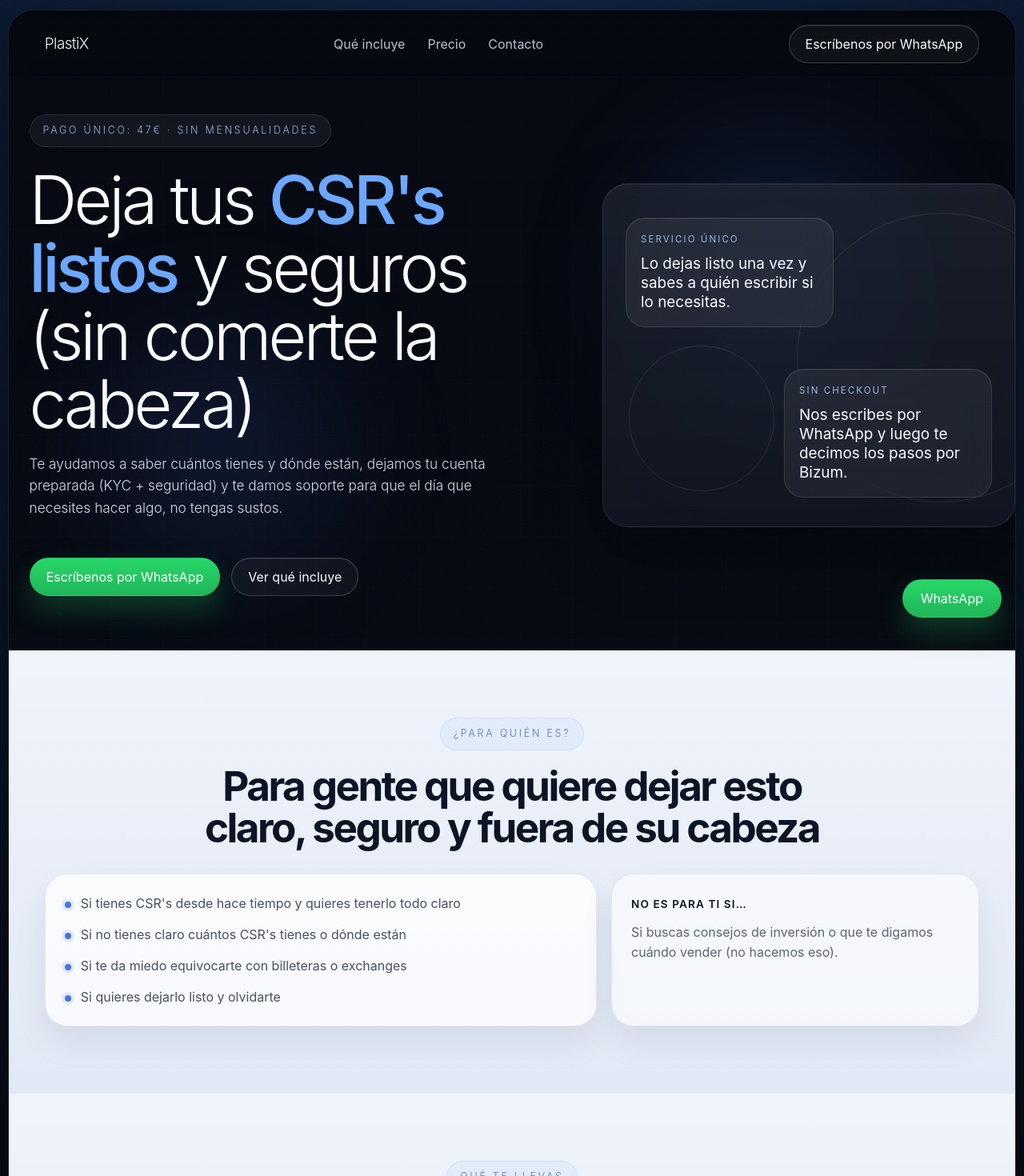
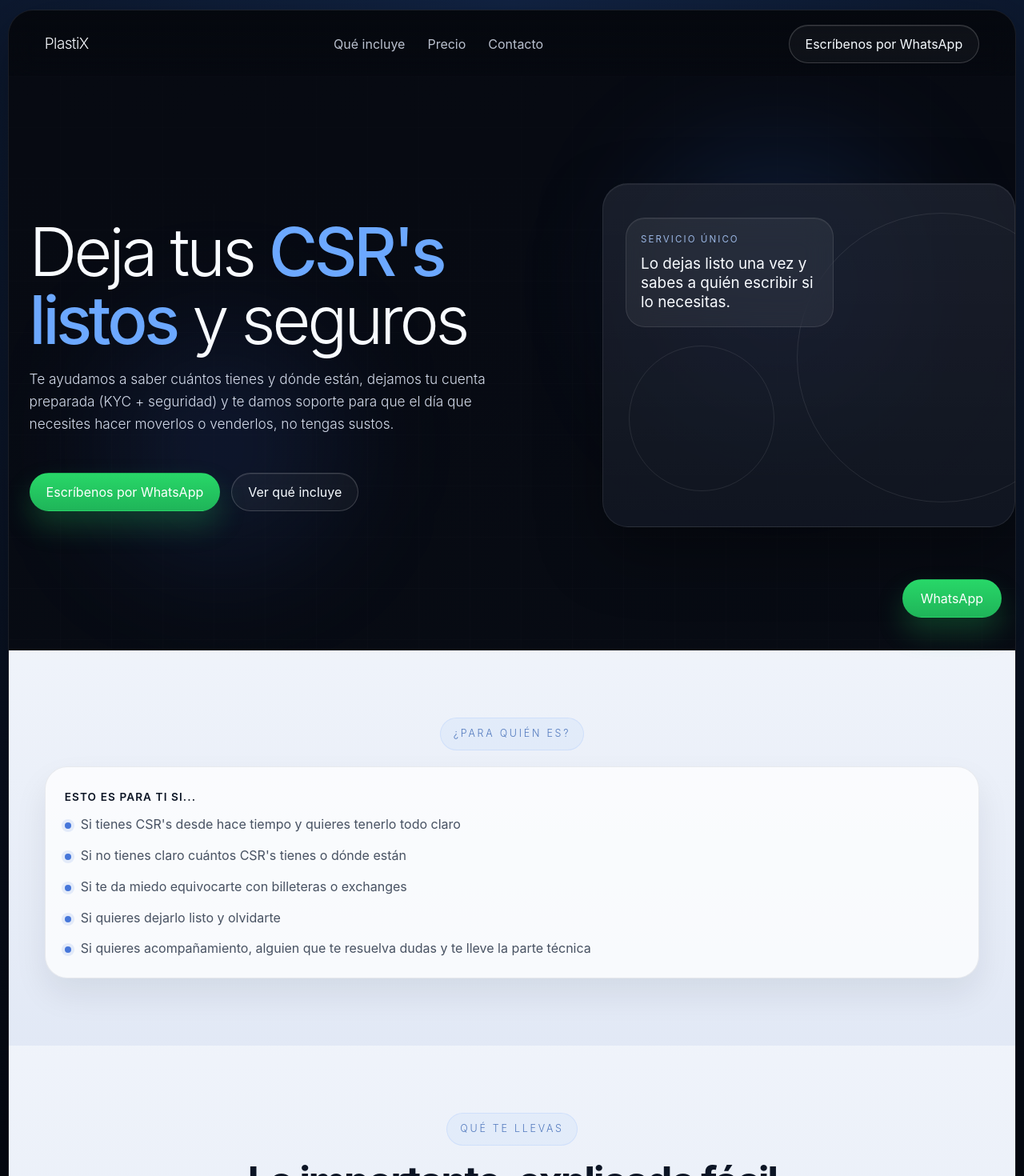
Before and after one commit to PlastiXBusiness/PlastiXBusiness-V0-PlastiXServiciosWeb, a React (Vite) app: page / in a window 1280 px wide. Shown: the top 1470 px of the page at 80% size. Built offline with nearby package versions, Linux system fonts and the light colour scheme.

Commit message:
ajustes de textos y bloques

```diff
--- a/src/App.css
+++ b/src/App.css
@@ -359,9 +359,9 @@
 
 .audience-grid {
   display: grid;
-  grid-template-columns: 1.2fr 0.8fr;
+  grid-template-columns: 1fr;
   gap: 18px;
-  margin-top: 32px;
+  margin-top: 20px;
 }
 
 .audience-card,
@@ -376,16 +376,6 @@
 .audience-card {
   padding: 24px;
   background: rgba(255, 255, 255, 0.74);
-}
-
-.audience-card-muted {
-  background: rgba(255, 255, 255, 0.58);
-}
-
-.audience-card-muted p {
-  margin: 0;
-  color: rgba(57, 69, 88, 0.82);
-  line-height: 1.6;
 }
 
 .audience-list {
@@ -663,20 +653,18 @@
 
 .single-price-card {
   max-width: 720px;
-  margin: 34px auto 0;
-  padding: 30px;
+  margin: 28px auto 0;
+  padding: 28px;
   text-align: center;
-  background:
-    linear-gradient(180deg, rgba(33, 43, 65, 0.88), rgba(23, 31, 47, 0.92)),
-    rgba(30, 41, 59, 0.95);
+  background: rgba(255, 255, 255, 0.78);
 }
 
 .single-price-label {
   display: inline-flex;
   padding: 9px 14px;
   border-radius: 999px;
-  background: rgba(255, 255, 255, 0.08);
-  color: rgba(173, 210, 255, 0.92);
+  background: rgba(70, 118, 217, 0.1);
+  color: rgba(69, 112, 185, 0.92);
   font-size: 0.8rem;
   letter-spacing: 0.14em;
   text-transform: uppercase;
@@ -684,21 +672,14 @@
 
 .single-price-value {
   margin-top: 18px;
-  color: #ffffff;
-  font-size: clamp(3rem, 8vw, 4.8rem);
+  color: #0c1525;
+  font-size: clamp(2.6rem, 7vw, 4.2rem);
   line-height: 1;
   font-weight: 300;
 }
 
-.single-price-card p {
-  max-width: 48ch;
-  margin: 18px auto 0;
-  color: rgba(230, 237, 252, 0.82);
-  line-height: 1.6;
-}
-
 .single-price-card .hero-button {
-  margin-top: 26px;
+  margin-top: 22px;
 }
 
 .steps-grid {
--- a/src/App.jsx
+++ b/src/App.jsx
@@ -16,6 +16,7 @@ const audienceItems = [
   "Si no tienes claro cuántos CSR's tienes o dónde están",
   'Si te da miedo equivocarte con billeteras o exchanges',
   'Si quieres dejarlo listo y olvidarte',
+  'Si quieres acompañamiento, alguien que te resuelva dudas y te lleve la parte técnica',
 ]
 
 const benefitCards = [
@@ -192,14 +193,13 @@ function App() {
           <div className="hero-glow hero-glow-left"></div>
 
           <div className="hero-content">
-            <span className="section-chip">Pago único: 47€ · Sin mensualidades</span>
             <h1>
-              Deja tus <span>CSR&apos;s listos</span> y seguros (sin comerte la cabeza)
+              Deja tus <span>CSR&apos;s listos</span> y seguros
             </h1>
             <p>
               Te ayudamos a saber cuántos tienes y dónde están, dejamos tu cuenta
               preparada (KYC + seguridad) y te damos soporte para que el día que
-              necesites hacer algo, no tengas sustos.
+              necesites hacer moverlos o venderlos, no tengas sustos.
             </p>
 
             <div className="hero-actions">
@@ -217,34 +217,22 @@ function App() {
               <span>Servicio único</span>
               <strong>Lo dejas listo una vez y sabes a quién escribir si lo necesitas.</strong>
             </div>
-            <div className="panel-card panel-card-bottom">
-              <span>Sin checkout</span>
-              <strong>Nos escribes por WhatsApp y luego te decimos los pasos por Bizum.</strong>
-            </div>
           </div>
         </section>
 
         <section className="section light-section audience-section">
           <div className="section-heading center narrow">
             <span className="section-label">¿Para quién es?</span>
-            <h2>Para gente que quiere dejar esto claro, seguro y fuera de su cabeza</h2>
           </div>
 
           <div className="audience-grid">
             <div className="audience-card">
+              <span className="mini-title">Esto es para ti si...</span>
               <ul className="audience-list">
                 {audienceItems.map((item) => (
                   <li key={item}>{item}</li>
                 ))}
               </ul>
-            </div>
-
-            <div className="audience-card audience-card-muted">
-              <span className="mini-title">No es para ti si…</span>
-              <p>
-                Si buscas consejos de inversión o que te digamos cuándo vender (no
-                hacemos eso).
-              </p>
             </div>
           </div>
         </section>
@@ -287,22 +275,9 @@ function App() {
               </li>
             ))}
           </ul>
-        </section>
-
-        <section className="section pricing-section" id="precio">
-          <div className="section-heading center narrow">
-            <span className="section-label accent">Precio</span>
-            <h2>47€ (pago único)</h2>
-            <p>Sin mensualidades. Nos escribes por WhatsApp y te decimos los pasos.</p>
-          </div>
-
-          <div className="single-price-card">
-            <span className="single-price-label">Servicio técnico / operativo</span>
-            <div className="single-price-value">47€</div>
-            <p>
-              Te atendemos por WhatsApp, revisamos tu caso y después el pago se hace
-              por Bizum. Sin checkout y sin líos raros.
-            </p>
+          <div className="single-price-card" id="precio">
+            <span className="single-price-label">Precio</span>
+            <div className="single-price-value">47€ (pago único)</div>
             <a className="hero-button solid" href="#contacto">
               Escríbenos por WhatsApp
             </a>
```
